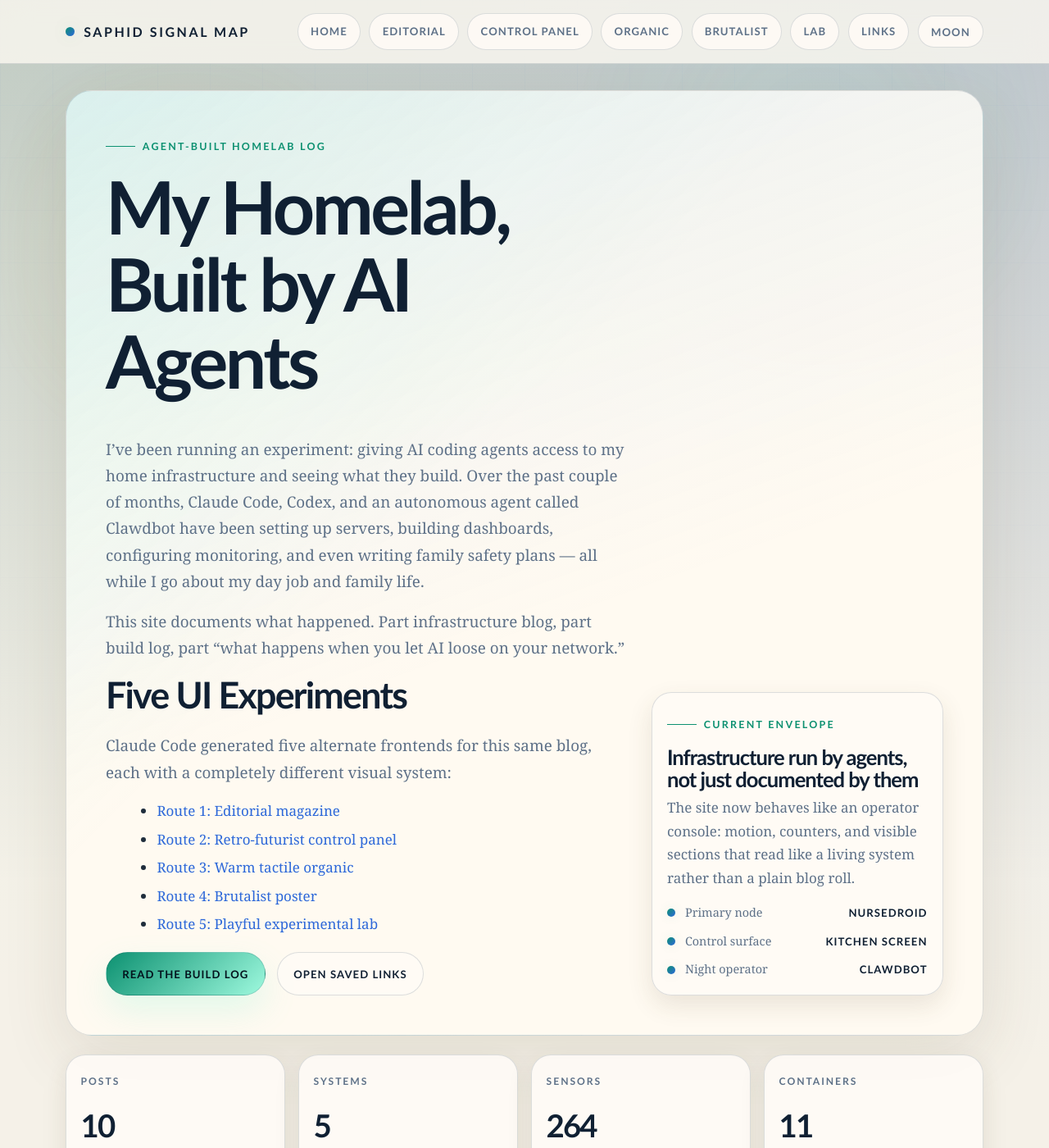
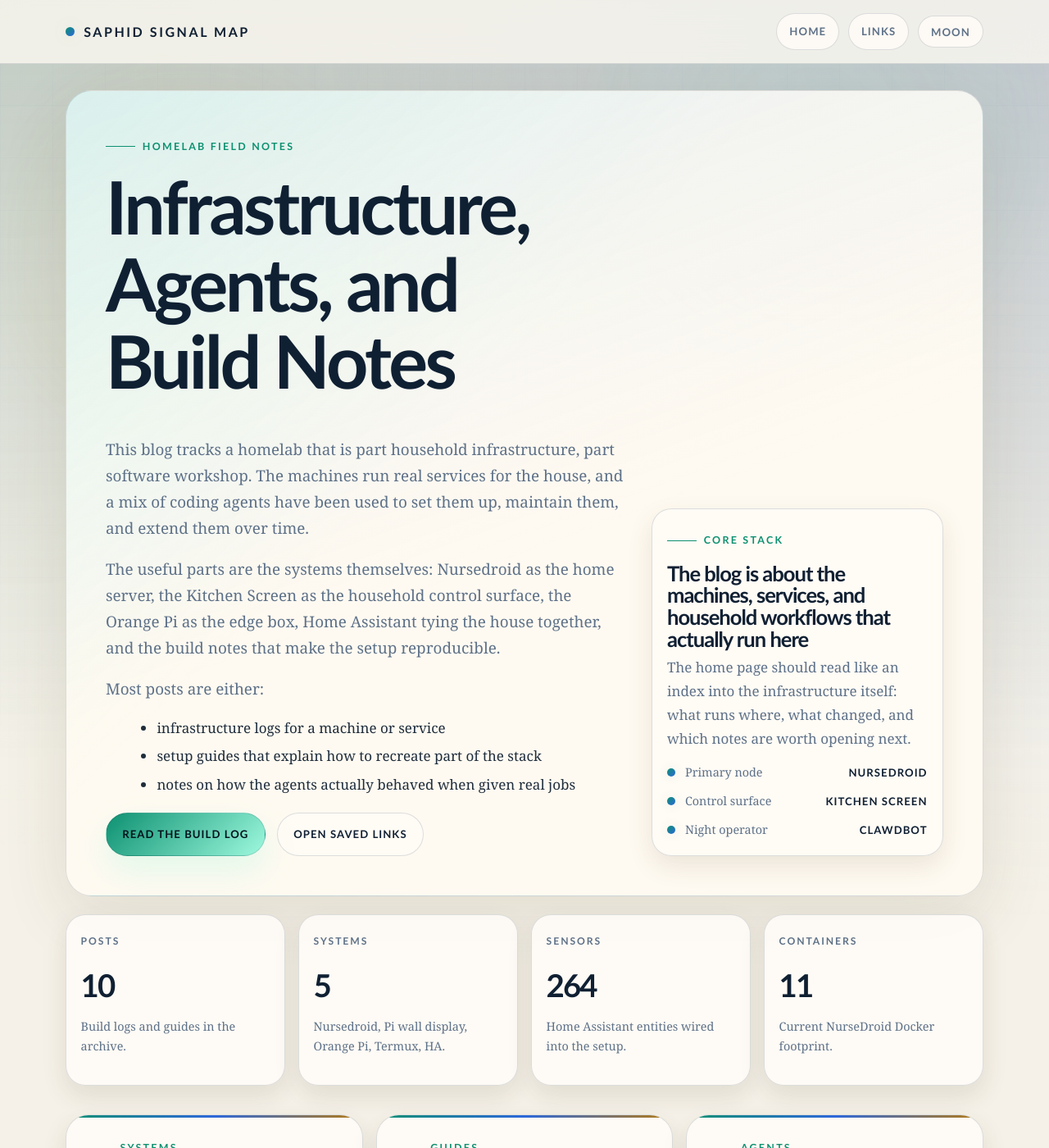
Before and after one commit to saphid/homelab-blog, a Jekyll site: the page built from index.md, in a window 1280 px wide and 1400 px high. Shown: the whole window at 82% size. Built offline with Jekyll 4.4.1, drawn with Linux system fonts in a browser that asks for light colours; some of the changed text lies outside the part shown.

Commit message:
Refocus home page on infrastructure content

```diff
--- a/_layouts/default.html
+++ b/_layouts/default.html
@@ -14,11 +14,6 @@
         <a class="site-title" href="{{ '/' | relative_url }}">Saphid Signal Map</a>
         <nav class="site-nav">
           <a href="{{ '/' | relative_url }}">Home</a>
-          <a href="{{ '/1/' | relative_url }}">Editorial</a>
-          <a href="{{ '/2/' | relative_url }}">Control Panel</a>
-          <a href="{{ '/3/' | relative_url }}">Organic</a>
-          <a href="{{ '/4/' | relative_url }}">Brutalist</a>
-          <a href="{{ '/5/' | relative_url }}">Lab</a>
           <a href="{{ '/links.html' | relative_url }}">Links</a>
           <button class="theme-toggle" id="theme-toggle" aria-label="Toggle dark/light mode">
             <span class="icon-sun">Sun</span>
--- a/_layouts/home.html
+++ b/_layouts/home.html
@@ -5,7 +5,7 @@ layout: default
 <section class="page-hero" data-reveal>
   <div class="hero-grid">
     <div class="hero-copy">
-      <div class="eyebrow">Agent-built homelab log</div>
+      <div class="eyebrow">Homelab field notes</div>
       {{ content }}
       <div class="hero-actions">
         <a class="button-pill primary" href="#recent-posts">Read the build log</a>
@@ -14,9 +14,9 @@ layout: default
     </div>
     <aside class="hero-panel">
       <div class="signal-card">
-        <div class="eyebrow">Current envelope</div>
-        <h3>Infrastructure run by agents, not just documented by them</h3>
-        <p>The site now behaves like an operator console: motion, counters, and visible sections that read like a living system rather than a plain blog roll.</p>
+        <div class="eyebrow">Core stack</div>
+        <h3>The blog is about the machines, services, and household workflows that actually run here</h3>
+        <p>The home page should read like an index into the infrastructure itself: what runs where, what changed, and which notes are worth opening next.</p>
         <div class="signal-list">
           <div class="signal-row"><span class="signal-dot"></span><span class="signal-label">Primary node</span><span class="signal-value">Nursedroid</span></div>
           <div class="signal-row"><span class="signal-dot"></span><span class="signal-label">Control surface</span><span class="signal-value">Kitchen Screen</span></div>
@@ -83,43 +83,6 @@ layout: default
   </article>
 </section>
 
-<section class="design-showcase" data-reveal>
-  <div class="section-heading">
-    <div>
-      <div class="eyebrow">Design Experiments</div>
-      <h2>Five ways to see the same homelab</h2>
-    </div>
-    <p>The same content, radically different presentation. Each route is a self-contained design experiment.</p>
-  </div>
-  <div class="showcase-grid">
-    <a href="{{ '/1/' | relative_url }}" class="showcase-card" style="--card-accent:#c0392b">
-      <span class="showcase-num">01</span>
-      <h3>Editorial Magazine</h3>
-      <p>Newspaper-style layout with drop caps, column rules, and serif typography.</p>
-    </a>
-    <a href="{{ '/2/' | relative_url }}" class="showcase-card" style="--card-accent:#00f0ff">
-      <span class="showcase-num">02</span>
-      <h3>Control Panel</h3>
-      <p>Retro-futurist ops console with gauges, live clock, system logs, and scanlines.</p>
-    </a>
-    <a href="{{ '/3/' | relative_url }}" class="showcase-card" style="--card-accent:#c68b59">
-      <span class="showcase-num">03</span>
-      <h3>Warm Organic</h3>
-      <p>Soft rounded cards, earthy tones, paper texture, and gentle motion.</p>
-    </a>
-    <a href="{{ '/4/' | relative_url }}" class="showcase-card" style="--card-accent:#e63312">
-      <span class="showcase-num">04</span>
-      <h3>Brutalist Poster</h3>
-      <p>Heavy borders, stark contrast, giant type, and bold color blocks on hover.</p>
-    </a>
-    <a href="{{ '/5/' | relative_url }}" class="showcase-card" style="--card-accent:#6c3ce0">
-      <span class="showcase-num">05</span>
-      <h3>Experimental Lab</h3>
-      <p>Floating blobs, gradient text, pill buttons, and a scrolling ticker.</p>
-    </a>
-  </div>
-</section>
-
 <section class="reading-grid home-stream">
   <div class="reading-width">
     <div class="section-heading" id="recent-posts" data-reveal>
@@ -127,7 +90,7 @@ layout: default
         <div class="eyebrow">Archive</div>
         <h2>Recent posts</h2>
       </div>
-      <p>A cleaner index for the long-form notes, guides, and comparisons that came out of the experiment.</p>
+      <p>The latest infrastructure notes, setup guides, and system writeups.</p>
     </div>
     <ul class="post-list">
       {% for post in site.posts %}
@@ -144,9 +107,11 @@ layout: default
     </ul>
   </div>
   <aside class="reading-panel" data-reveal>
-    <div class="eyebrow">Why this exists</div>
-    <h3>The interesting part is operational texture</h3>
-    <p>This is not a generic “my homelab” blog. The useful bit is the interaction between real household infrastructure and coding agents making decisions inside it.</p>
-    <p>The redesign leans into that angle: editorial typography, operator-console motifs, animated counters, and staged reveals that make the home page feel like a system summary instead of a markdown dump.</p>
+    <div class="eyebrow">Saved links</div>
+    <h3>Useful entry points</h3>
+    <p>Open the supporting links page for external tools, dashboards, services, and references that sit around the homelab.</p>
+    <p><a href="{{ '/links.html' | relative_url }}">Go to links</a></p>
+    <div class="eyebrow" style="margin-top:1.5rem;">About the build</div>
+    <p>The story of how the blog itself was redesigned can live as a post in the archive, not as the main subject of the home page.</p>
   </aside>
 </section>
--- a/index.md
+++ b/index.md
@@ -3,18 +3,14 @@ layout: home
 title: Home
 ---
 
-# My Homelab, Built by AI Agents
+# Infrastructure, Agents, and Build Notes
 
-I've been running an experiment: giving AI coding agents access to my home infrastructure and seeing what they build. Over the past couple of months, Claude Code, Codex, and an autonomous agent called Clawdbot have been setting up servers, building dashboards, configuring monitoring, and even writing family safety plans — all while I go about my day job and family life.
+This blog tracks a homelab that is part household infrastructure, part software workshop. The machines run real services for the house, and a mix of coding agents have been used to set them up, maintain them, and extend them over time.
 
-This site documents what happened. Part infrastructure blog, part build log, part "what happens when you let AI loose on your network."
+The useful parts are the systems themselves: Nursedroid as the home server, the Kitchen Screen as the household control surface, the Orange Pi as the edge box, Home Assistant tying the house together, and the build notes that make the setup reproducible.
 
-## Five UI Experiments
+Most posts are either:
 
-Claude Code generated five alternate frontends for this same blog, each with a completely different visual system:
-
-- [Route 1: Editorial magazine]({{ '/1/index.html' | relative_url }})
-- [Route 2: Retro-futurist control panel]({{ '/2/index.html' | relative_url }})
-- [Route 3: Warm tactile organic]({{ '/3/index.html' | relative_url }})
-- [Route 4: Brutalist poster]({{ '/4/index.html' | relative_url }})
-- [Route 5: Playful experimental lab]({{ '/5/index.html' | relative_url }})
+- infrastructure logs for a machine or service
+- setup guides that explain how to recreate part of the stack
+- notes on how the agents actually behaved when given real jobs
```
